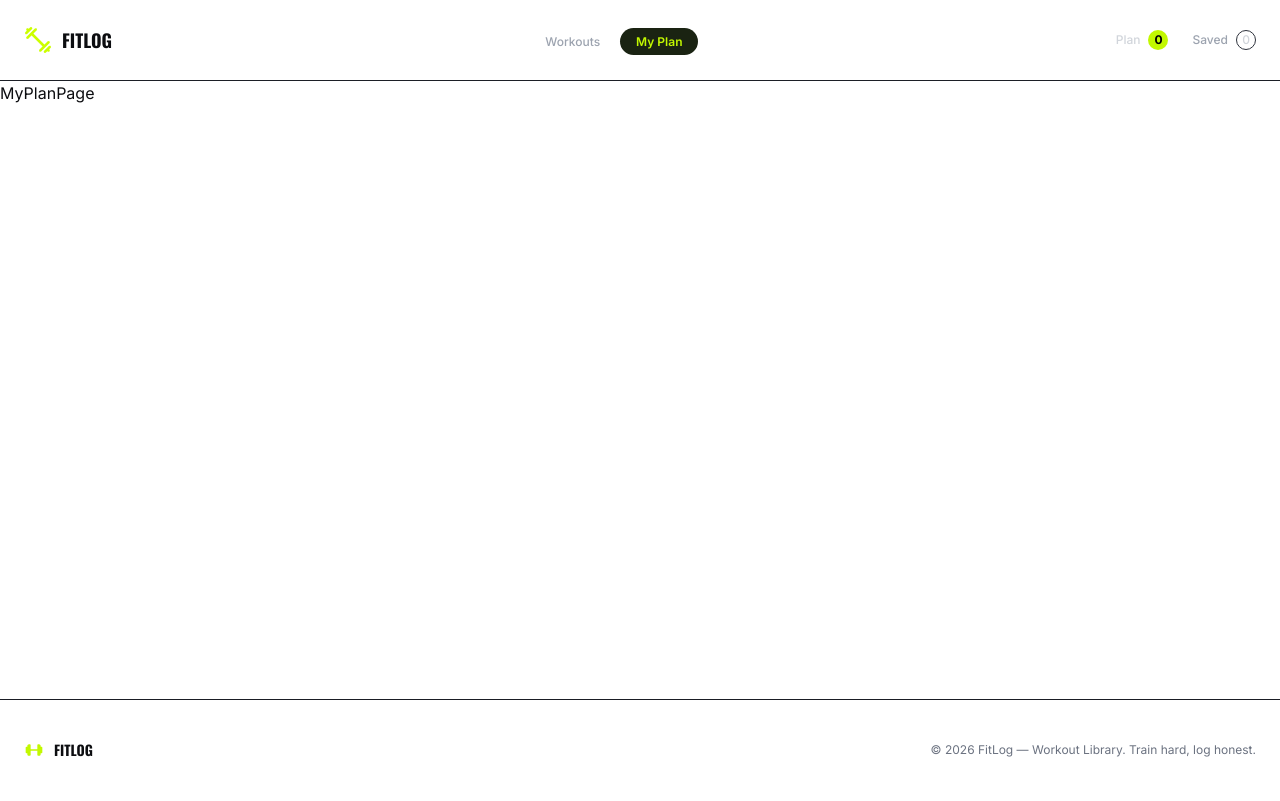
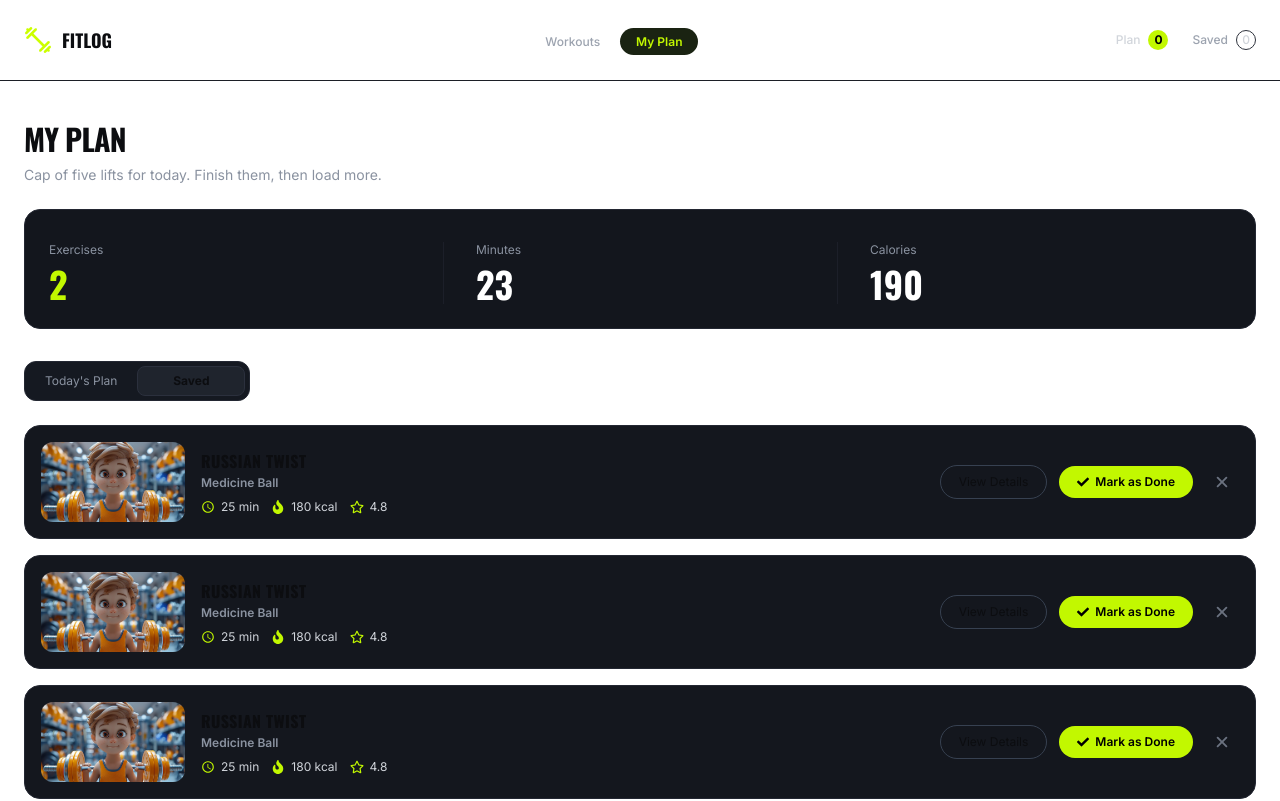
Before and after one commit to NazmulHossain2905/fit-log, a Next.js app: page /my-plan in a window 1280 px wide. Shown: the top 801 px of the page. Built offline with nearby package versions, Linux system fonts and the light colour scheme.

Commit message:
feat(ui): UI almost complete

```diff
--- a/src/app/exercise/[id]/page.tsx
+++ b/src/app/exercise/[id]/page.tsx
@@ -103,7 +103,7 @@ export default function ExerciseDetailsPage() {
           </ol>
         </div>
 
-        <div className="mt-9 space-x-4">
+        <div className="mt-9 space-y-4 space-x-4">
           <button className="bg-primary inline-flex cursor-pointer items-center gap-2 rounded-xl px-6 py-3 text-sm font-semibold text-black shadow-[0_1px_2px_0_rgba(0,0,0,0.05)] transition-transform hover:scale-105">
             <LuCalendarPlus2 /> <span>Add to today&apos;s plan</span>
           </button>
--- a/src/app/my-plan/page.tsx
+++ b/src/app/my-plan/page.tsx
@@ -1,3 +1,69 @@
+import PlanCard from "@/components/my-plan/PlanCard";
+import Link from "next/link";
+
 export default function MyPlanPage() {
-  return <div>MyPlanPage</div>;
+  return (
+    <section className="container mx-auto space-y-6 px-6 py-10">
+      <div className="space-y-2">
+        <h2 className="font-oswald text-3xl font-bold tracking-[-0.75px]">
+          MY PLAN
+        </h2>
+        <p className="text-sm text-[#8A92A0]">
+          Cap of five lifts for today. Finish them, then load more.
+        </p>
+      </div>
+
+      <div className="grid grid-cols-3 rounded-2xl border border-[#232732] bg-[#13161D] p-6 pt-8">
+        <div className="space-y-1.5">
+          <p className="text-xs text-[#8A92A0]">Exercises</p>
+          <h2 className="font-oswald text-primary text-4xl font-bold">2</h2>
+        </div>
+
+        <div className="space-y-1.5 border-l border-l-[#232732]/60 px-8">
+          <p className="text-xs text-[#8A92A0]">Minutes</p>
+          <h2 className="font-oswald text-4xl font-bold text-white">23</h2>
+        </div>
+
+        <div className="space-y-1.5 border-l border-l-[#232732]/60 pl-8">
+          <p className="text-xs text-[#8A92A0]">Calories</p>
+          <h2 className="font-oswald text-4xl font-bold text-white">190</h2>
+        </div>
+      </div>
+
+      <div className="pt-2">
+        <div className="flex w-fit items-center gap-1 rounded-xl border border-[#232732] bg-[#151921] p-1">
+          <button className="cursor-pointer px-4 py-1.5 text-xs text-[#8A92A0]">
+            Today&apos;s Plan
+          </button>
+          <button className="h-7.5 min-w-27 cursor-pointer rounded-lg border border-[#2B303D] bg-[#1F242D] text-xs font-bold">
+            Saved
+          </button>
+        </div>
+      </div>
+
+      {false && (
+        <div className="flex flex-col items-center justify-center rounded-xl border border-dashed border-white/10 bg-[#111317]/50 px-4 py-24">
+          <h3 className="font-oswald text-xl font-bold tracking-[0.7px]">
+            NOTHING HERE YET
+          </h3>
+          <p className="mt-2 pb-6 text-xs text-[#a1a1a1]">
+            Browse the library and add a lift to get today moving.
+          </p>
+          <Link
+            href={"/"}
+            className="bg-primary cursor-pointer rounded-full px-6 py-2.5 text-xs font-semibold tracking-[-0.3px] text-black transition-transform hover:scale-105"
+          >
+            Go to workouts
+          </Link>
+        </div>
+      )}
+
+      <div className="space-y-4">
+        {/* PlanCard */}
+        <PlanCard />
+        <PlanCard />
+        <PlanCard />
+      </div>
+    </section>
+  );
 }
--- /dev/null
+++ b/src/components/my-plan/PlanCard.tsx
@@ -0,0 +1,57 @@
+import Image from "next/image";
+import Link from "next/link";
+import { FaFire, FaRegStar, FaCheck } from "react-icons/fa";
+import { IoClose } from "react-icons/io5";
+import { MdOutlineAccessTime } from "react-icons/md";
+
+export default function PlanCard() {
+  return (
+    <div className="flex items-center gap-4 rounded-2xl border border-[#232732] bg-[#14171E] p-4">
+      <div className="h-20 w-36 overflow-hidden rounded-xl">
+        <Image
+          className="h-full object-cover object-center"
+          src={"/assets/Overhead-Press.png"}
+          width={144}
+          height={80}
+          alt="Barbell Bench Press"
+        />
+      </div>
+
+      <div className="flex-1">
+        <h3 className="font-oswald font-bold tracking-[0.4px]">
+          RUSSIAN TWIST
+        </h3>
+        <p className="mt-0.5 text-xs font-semibold text-[#8A92A0]">
+          Medicine Ball
+        </p>
+        <div className="flex gap-3 pt-2">
+          <span className="flex items-center gap-1.5 text-xs text-[#D1D5DB]">
+            <MdOutlineAccessTime className="text-primary text-sm" /> 25 min
+          </span>
+          <span className="flex items-center gap-1.5 text-xs text-[#D1D5DB]">
+            <FaFire className="text-primary text-sm" /> 180 kcal
+          </span>
+          <span className="flex items-center gap-1.5 text-xs text-[#D1D5DB]">
+            <FaRegStar className="text-primary text-sm" /> 4.8
+          </span>
+        </div>
+      </div>
+
+      <div className="flex items-center gap-3">
+        <Link
+          href={`/exercise/${100}`}
+          className="inline-flex cursor-pointer rounded-full border border-[#374151] px-4.5 py-2 text-xs transition-transform hover:scale-105"
+        >
+          View Details
+        </Link>
+        <button className="bg-primary inline-flex cursor-pointer items-center gap-1.5 rounded-full px-4.5 py-2 text-xs font-semibold text-black transition-transform hover:scale-105">
+          <FaCheck /> <span>Mark as Done</span>
+        </button>
+
+        <button className="cursor-pointer rounded-full border border-transparent px-1.5 py-1.5 text-xl text-[#6B7280] transition-transform duration-300 hover:rotate-90 hover:border-[#374151] hover:text-red-500">
+          <IoClose />
+        </button>
+      </div>
+    </div>
+  );
+}
```
